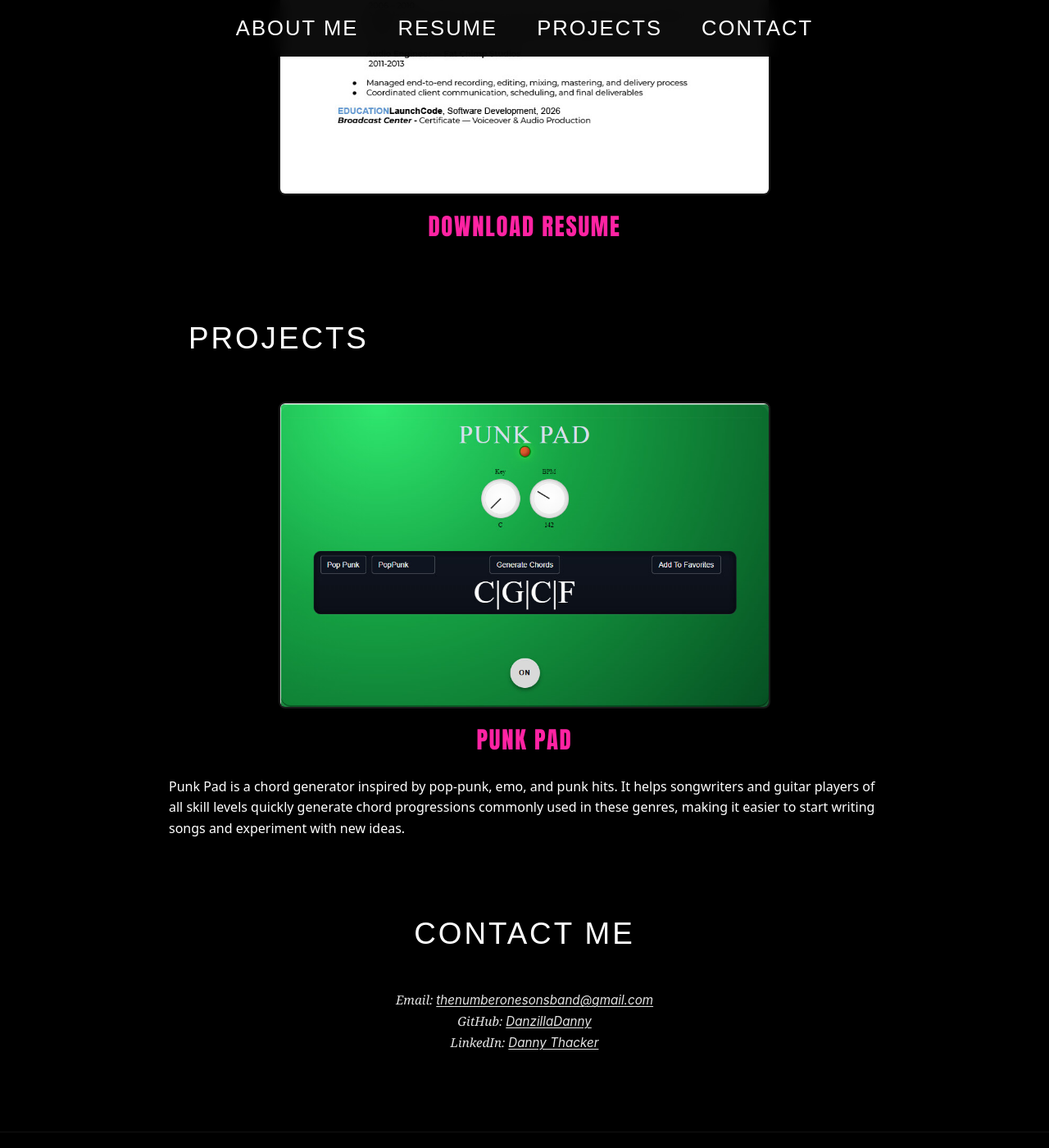
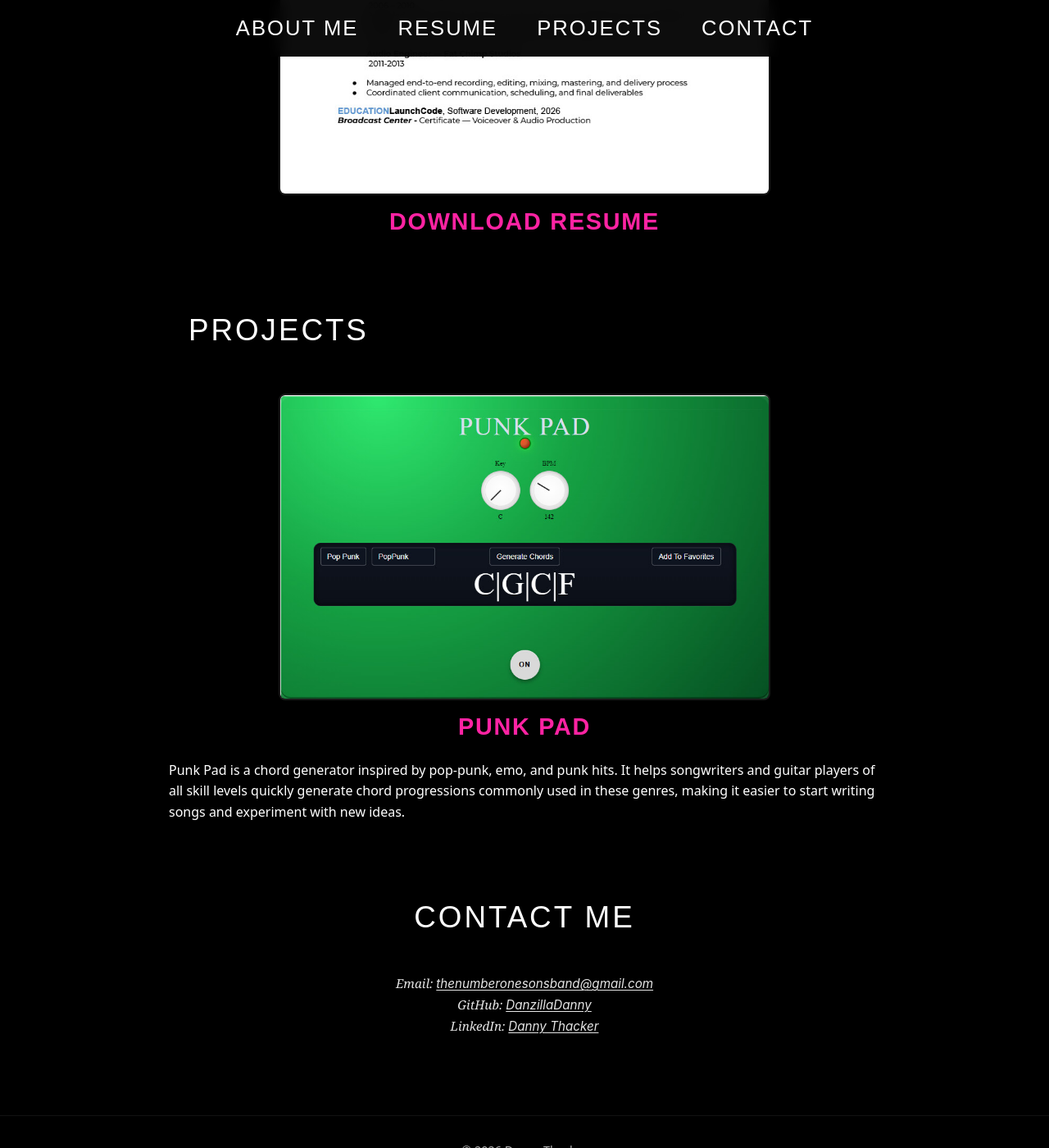
Before and after one commit to DanzillaDanny/DanzillaDanny.github.io, a Jekyll site: the page built from index.md, in a window 1280 px wide and 1400 px high, scrolled down 1135 px. Shown: the whole window at 82% size. Built offline with Jekyll 4.4.1, drawn with Linux system fonts in a browser that asks for light colours.

Commit message:
removed one line of old font

```diff
--- a/assets/index.css
+++ b/assets/index.css
@@ -216,7 +216,7 @@ body {
 
 .card-title {
     text-align: center;
-    font-family: Impact, 'Arial Black', 'Franklin Gothic Bold', sans-serif;
+    font-family: var(--display-font);
     font-size: clamp(1.4rem, 5vw, 1.8rem);
     text-transform: uppercase;
     letter-spacing: 0.06em;
```
